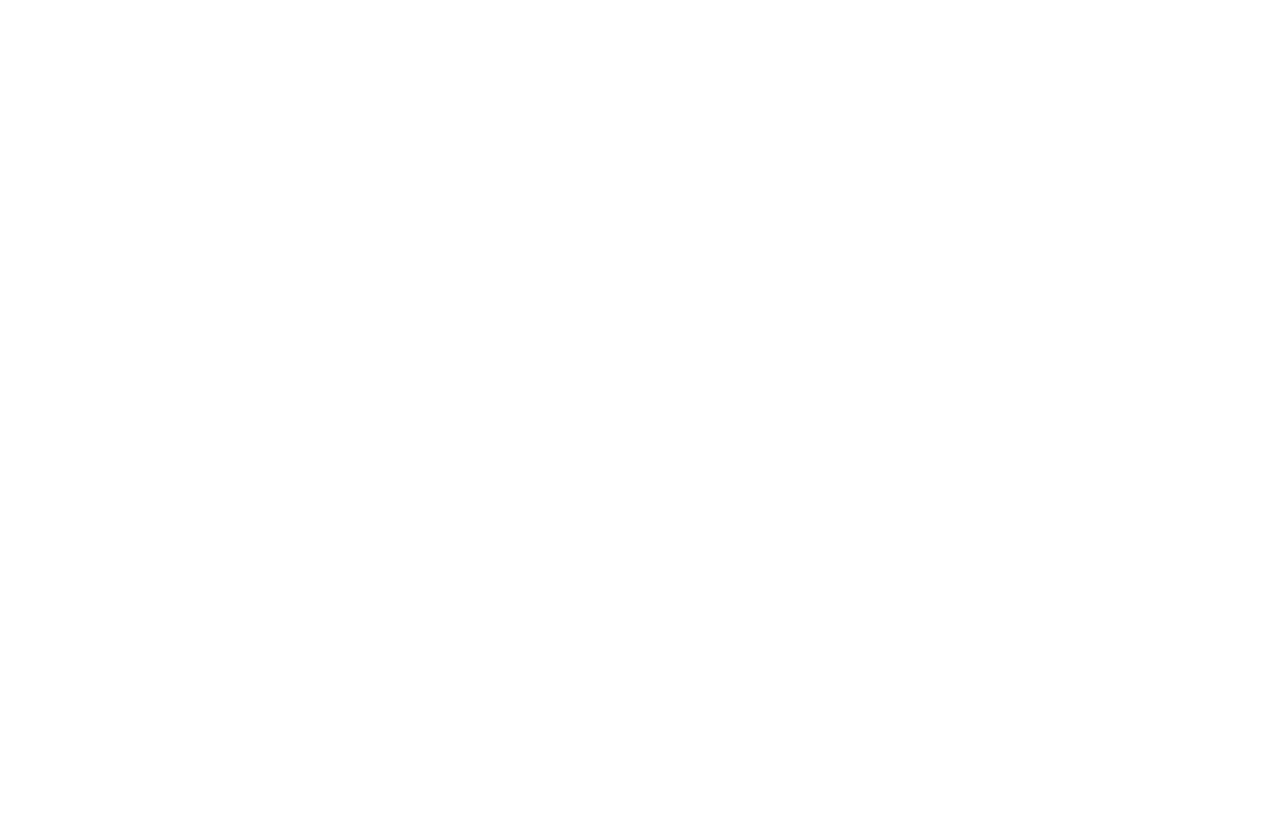
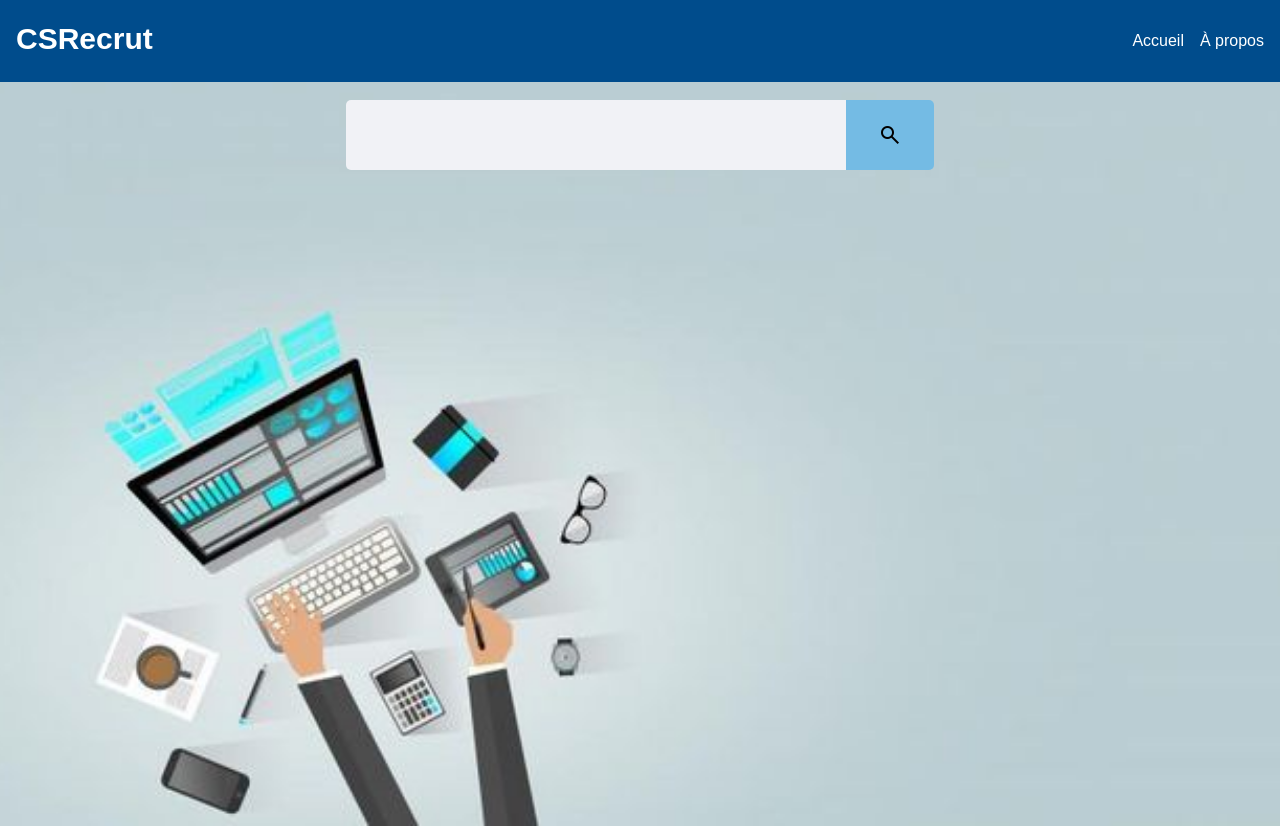
Before and after one commit to Jeffried-Dev/Projet-AWS, a React (Create React App) app in the folder frontend/: page /utilisateur/recherche in a window 1280 px wide. Before the commit this address had no page. Before the commit the page ends 800 px from the top, so only its background shows below. Built offline with nearby package versions, Linux system fonts and the light colour scheme.

Commit message:
modification de la page d'accueil, et page de recherche

```diff
--- a/frontend/src/App.tsx
+++ b/frontend/src/App.tsx
@@ -11,6 +11,7 @@
 import Contact from './Components/commun/contact/contact';
 import Logintest from './Components/entreprise/loginentre/testlogin';
 import Postuler from './Components/utilisateur/postuler/postuler';
+import Chercheur from './Components/utilisateur/Recherche/chercheur'
 
 
 const App: React.FC = () => {
@@ -37,6 +38,7 @@
         <Route path="/utilisateur/connexion" element={<Page1 />} />
         <Route path="/utilisateur/inscription" element={<InscriptionUser />} />
         <Route path="/utilisateur/postuler" element={<Postuler />} />
+        <Route path="/utilisateur/recherche" element={<Chercheur />} />
         {/* routes entreprises */}
         <Route path="/entreprise/inscription" element={<Inscription />} /> {/* Ajoutez cette route pour la page d'inscription */}
         <Route path="/entreprise/connexion"
--- a/frontend/src/Components/commun/homePage/rectangle/rectangle.tsx
+++ b/frontend/src/Components/commun/homePage/rectangle/rectangle.tsx
@@ -56,10 +56,10 @@
     <div className="rectangle container" style={{ backgroundColor: color }}>
       <div className="circle"><img src={logo} className="circle" alt="Logo" /></div>
       <div className="button-container">
-        <button className="button">{color === '#F1F2F6' ? <Link to="./entreprise/inscription">Inscrivez-vous en tant que recruteur</Link> : <Link to="./utilisateur/inscription">Inscrivez-vous en tant que chercheur d'emploi</Link>}</button>
+        <button className="button">{color === '#F1F2F6' ? <Link to="/entreprise/inscription">Inscrivez-vous en tant que recruteur</Link> : <Link to="/utilisateur/inscription">Inscrivez-vous en tant que chercheur d'emploi</Link>}</button>
         <div className="bottom-text" style={{ color: bottomTextColor }}>{color === '#F1F2F6' ? <span className="already-registered-text-left">Déjà inscrit(e)?</span> : <span className="already-registered-text-right">Déjà inscrit(e)?</span>}</div>
-        {isLeftButtonVisible && <button className="bottom-button left-bottom-button"><Link to="./entreprise/connexion">Connectez-vous ici</Link></button>}
-        {isRightButtonVisible && <button className="bottom-button right-bottom-button"><Link to="./utilisateur/connexion">Connectez-vous ici</Link></button>}
+        {isLeftButtonVisible && <button className="bottom-button left-bottom-button"><Link to="/entreprise/connexion">Connectez-vous ici</Link></button>}
+        {isRightButtonVisible && <button className="bottom-button right-bottom-button"><Link to="/utilisateur/connexion">Connectez-vous ici</Link></button>}
       </div>
       <div className="animated-phrases-container">
         <div className="animated-phrase left-phrase">{leftPhrase}</div>
--- a/frontend/src/Components/utilisateur/Login/Login.tsx
+++ b/frontend/src/Components/utilisateur/Login/Login.tsx
@@ -70,7 +70,7 @@
               </div>
             </div>
             {/* Bouton de connexion */}
-            <button className="w-full bg-[#004c8c] text-white py-2 rounded-md" type="submit">Se connecter</button>
+            <button className="w-full bg-[#004c8c] text-white py-2 rounded-md" type="submit"><Link to="/utilisateur/recherche">Se connecter</Link></button>
           </form>
           {/* Liens pour la récupération de mot de passe et l'inscription */}
           {/*
--- /dev/null
+++ b/frontend/src/Components/utilisateur/Recherche/chercheur.css
@@ -0,0 +1,128 @@
+@import url("https://fonts.googleapis.com/css2?family=Material+Symbols+Outlined:opsz,wght,FILL,GRAD@48,700,0,0");
+
+.searchPage {
+  background-image: url('../../../assets/Bac.jpg.jpg');
+  background-size: cover;
+  background-position: center;
+  background-repeat: no-repeat;
+  width: 100%;
+  height: 100vh;
+  display: flex;
+  flex-direction: column;
+  justify-content: center;
+  align-items: center;
+  margin-top: 2%;
+  padding-top: 50px;
+}
+
+.searchBar {
+  position: absolute;
+  top: 100px;
+  left: 50%;
+  transform: translateX(-50%);
+}
+
+.searchBar button {
+  border: none;
+  cursor: pointer;
+  display: flex;
+  justify-content: center;
+  align-items: center;
+  background-color:#74BBE4; /* Couleur du bouton */
+}
+
+.searchBar .inputSearch {
+  display: flex;
+  border-radius: 5px;
+  overflow: hidden;
+}
+
+.inputSearch input {
+  font-size: 2rem;
+  color: black; /* Couleur du texte */
+  border: none;
+  background-color: #F1F2F6;
+  display: flex;
+  padding: 1rem;
+  font-size: 25px;
+  width: 500px;
+}
+
+.inputSearch input:focus {
+  outline: none;
+}
+
+.searchBar ul {
+  width: 100%;
+  list-style: none;
+  background-color: #F1F2F6;
+  border-radius: 5px;
+  font-size: 2rem;
+  color: black; /* Couleur du texte */
+  overflow: hidden;
+  position: absolute;
+  top: 5rem;
+  max-height: 300px;
+  overflow-y: auto;
+}
+
+.searchBar ul li {
+  padding: 1rem;
+  cursor: pointer;
+  font-size: 25px;
+}
+
+.searchBar ul li:hover {
+  background-color: #74BBE4; /* Couleur de survol */
+}
+
+.inputSearch span {
+  color: black; /* Couleur du texte */
+  padding: 1rem 2rem;
+}
+
+.navbar {
+  margin-top: 0;
+  position: fixed;
+  top: 0;
+  left: 0;
+  width: 100%;
+  display: flex;
+  justify-content: space-between;
+  align-items: center;
+  padding: 1rem;
+  background-color:#004C8C; /* Couleur de la navbar */
+  color: white; /* Couleur du texte */
+}
+
+.navbar h1 {
+  margin: 0;
+}
+
+.navbar nav ul {
+  list-style: none;
+  display: flex;
+  justify-content: flex-end; /* Pour aligner les boutons à droite */
+  flex-grow: 1; /* Pour que les boutons prennent tout l'espace disponible à droite */
+}
+
+
+
+.navbar nav ul li {
+  margin-right: 1rem;
+}
+
+.navbar nav ul li:last-child {
+  margin-right: 0;
+}
+
+.navbar nav ul li a {
+  color: white; /* Couleur du texte des liens */
+  text-decoration: none;
+}
+
+.logo {
+  font-size: 30px;
+  font-weight: bold;
+  color: white; /* Couleur du texte du logo */
+}
--- /dev/null
+++ b/frontend/src/Components/utilisateur/Recherche/chercheur.tsx
@@ -0,0 +1,66 @@
+import { useState,  ChangeEvent } from "react";
+import "./chercheur.css"
+import { Link } from 'react-router-dom';
+
+
+function Chercheur(){
+    // Liste des métiers informatiques
+    const data = ["Développeur de logiciels", "Ingénieur en développement web", "Analyste de données", "Administrateur système", "Administrateur de base de données", "Ingénieur en cybersécurité", "Ingénieur réseau","Architecte logiciel","Responsable de la gestion de projet informatique","Consultant en informatique","Expert en big data", "Analyste en intelligence artificielle","Architecte cloud"];
+
+    // État local pour stocker la valeur de la recherche
+    const [value, setValue] = useState("");
+
+    // Fonction de gestion du changement dans le champ de recherche
+    function handleChange(event: ChangeEvent<HTMLInputElement>) {
+        setValue(event.target.value);
+    }
+
+    // Rendu du composant
+    return (
+        <div className="searchPage">
+            {/* Navbar */}
+            <div className="navbar">
+
+                <h1 className="logo">CSRecrut</h1>
+                <nav>
+                    <ul>
+                        <li><Link to="/">Accueil</Link></li>
+                        <li><Link to="/a-propos">À propos</Link></li>
+                        {/* Ajoutez d'autres liens de navigation ici */}
+                    </ul>
+                </nav>
+            </div>
+
+        <div className="searchBar">
+            {/* Barre de recherche */}
+            <div className="inputSearch">
+                {/* Champ de saisie de texte pour la recherche */}
+                <input type="text" value={value} onChange={handleChange} />
+                {/* Bouton de recherche */}
+                <button onClick={() => console.log(value)}>
+                    {/* Icône de recherche */}
+                    <span className="material-symbols-outlined">search</span>
+                </button>
+            </div>
+            {/* Liste des métiers */}
+            <ul>
+                {/* Affichage des métiers filtrés en fonction de la recherche */}
+                {value &&
+                    data
+                        .filter((element) =>
+                            element.toLowerCase().includes(value.toLowerCase())
+                        )
+                        .map((element, index) => (
+                            // Élément de liste cliquable pour sélectionner un métier
+                            <li onClick={() => setValue(element)} key={index}>
+                                {/* Affichage du nom du métier */}
+                                {element}
+                            </li>
+                        ))}
+            </ul>
+        </div>
+        </div>
+    );
+}
+
+export default Chercheur;
```
Also changed, not shown: frontend/src/assets/Bac.jpg.jpg (added).
